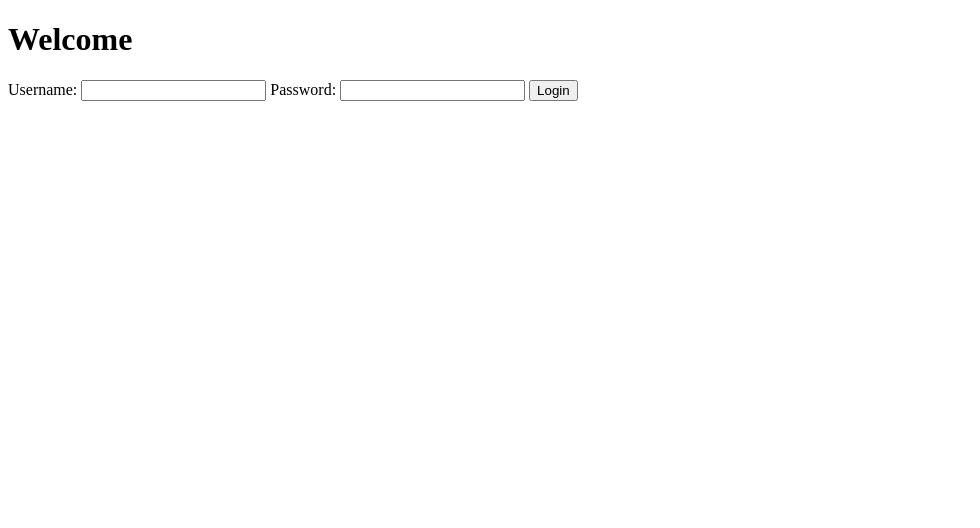
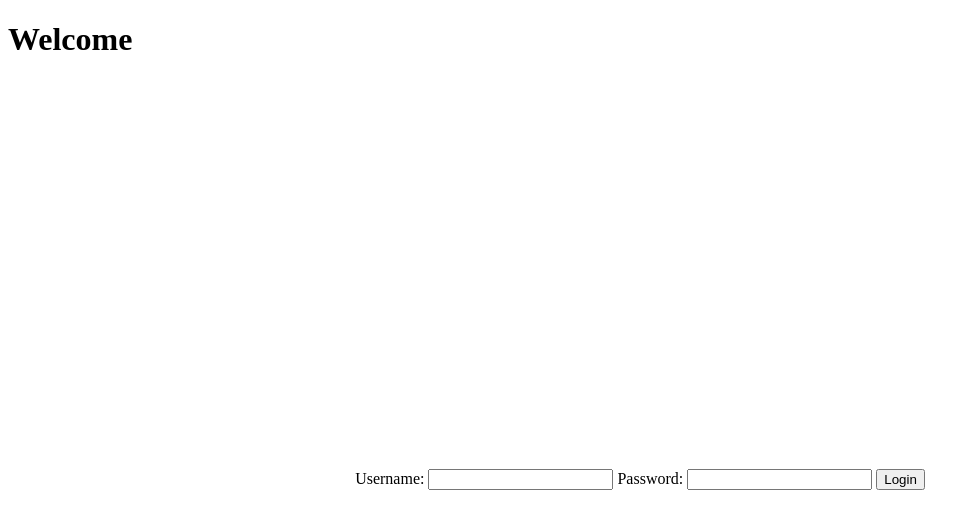
Before and after one commit to ainugiri/Dec2024GitTestRepo, a plain HTML site: page index.html in a window 1280 px wide. Shown: the whole page, without its empty margins (0-980 px from the left). Drawn offline with Linux system fonts and the light colour scheme.

Commit message:
css applied for the form

```diff
--- a/index.html
+++ b/index.html
@@ -5,6 +5,15 @@
     <meta name="viewport" content="width=device-width, initial-scale=1.0">
     <title>Index</title>
     <style src="index.css"></style>
+    <style>
+        .login-container{
+            display: flex;
+            flex-direction: column;
+            align-items: center;
+            justify-content: center;
+            height: 100vh;
+        }
+    </style>
 </head>
 <body>
     <h1>Welcome</h1>
```
